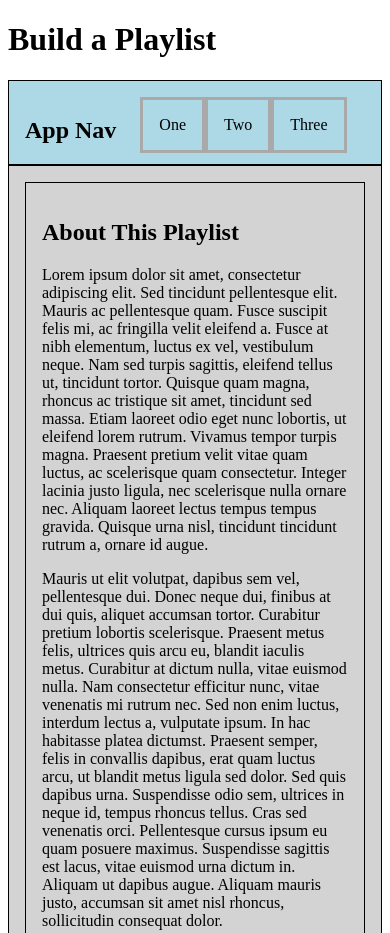
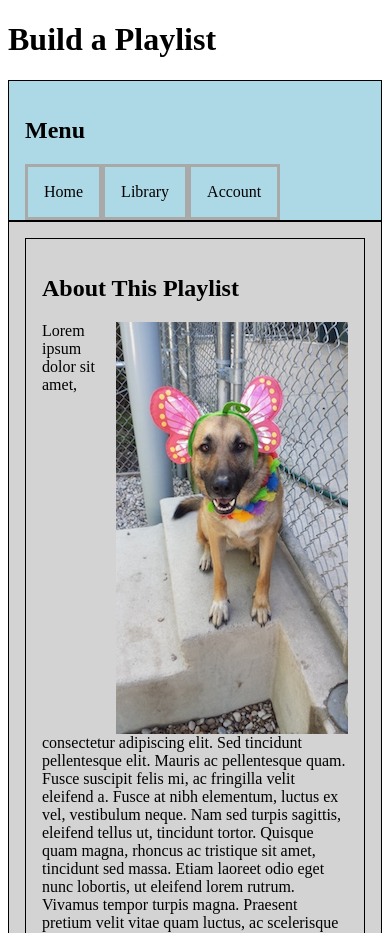
Before and after one commit to eliasjames/training-responsive-design, a plain HTML site: page examples/06-whole-ui/index.html in a window 390 px wide. Shown: the top 933 px of the page. Drawn offline with Linux system fonts and the light colour scheme.

Commit message:
Rename sidebar to nav; add pollyparty

```diff
--- a/examples/06-whole-ui/index.html
+++ b/examples/06-whole-ui/index.html
@@ -19,26 +19,25 @@
 <body>
   <h1>Build a Playlist</h1>
   <div class="grid">
-    <sidebar class="lg-col-1-3 md-col-1-2 push-right sm-top">
-      <nav>
-        <h2>App Nav</h2>
+    <nav class="lg-col-1-3 md-col-1-2 push-right sm-top">
+      <h2>Menu</h2>
       <ul>
         <li>
-            <a>One</a>
+          <a>Home</a>
         </li>
         <li>
-            <a>Two</a>
+          <a>Library</a>
         </li>
         <li>
-            <a>Three</a>
+          <a>Account</a>
         </li>
       </ul>
     </nav>
-    </sidebar>
     <main class="lg-col-2-3 md-col-1-2 sm-bottom">
       <section class="lg-col-1-2 md-col-1-1">
         <h2>About This Playlist</h2>
         <p>
+          <img src="pollyparty.jpg">
           Lorem ipsum dolor sit amet, consectetur adipiscing elit. Sed tincidunt pellentesque elit. Mauris ac pellentesque quam. Fusce suscipit felis mi, ac fringilla velit eleifend a. Fusce at nibh elementum, luctus ex vel, vestibulum neque. Nam sed turpis sagittis, eleifend tellus ut, tincidunt tortor. Quisque quam magna, rhoncus ac tristique sit amet, tincidunt sed massa. Etiam laoreet odio eget nunc lobortis, ut eleifend lorem rutrum. Vivamus tempor turpis magna. Praesent pretium velit vitae quam luctus, ac scelerisque quam consectetur. Integer lacinia justo ligula, nec scelerisque nulla ornare nec. Aliquam laoreet lectus tempus tempus gravida. Quisque urna nisl, tincidunt tincidunt rutrum a, ornare id augue.
         </p>
         <p>
--- a/examples/06-whole-ui/styles.css
+++ b/examples/06-whole-ui/styles.css
@@ -2,6 +2,9 @@
   border: 1px solid black;
   box-sizing: border-box;
   float: left;
+}
+main, section, nav {
+  padding: 1em;
 }
 .list-view-controls {
  	position: absolute;
@@ -35,9 +38,6 @@
   content: "";
   display: table;
 }
-main, section, sidebar {
-  padding: 1em;
-}
 .pl-items-wrapper {
   margin: 0 auto;
   width: 80%;
@@ -45,15 +45,22 @@ main, section, sidebar {
 .push-right {
   float: right;
 }
-sidebar {
+nav {
 	background-color: lightblue;
   padding-bottom: 500em;
   margin-bottom: -500em;
 }
+nav ul {
+  flex-direction: column;
+}
 section {
 	position: relative;
 }
-section ul {
+section p img {
+  float: right;
+  margin-left: 0.5em;
+}
+ul {
   display: flex;
 }
 ul {
@@ -62,6 +69,7 @@ ul {
 }
 ul li {
   border: 3px solid darkgray;
+  flex-basis: auto;
   list-style-type: none;
   padding: 1em;
 }
@@ -71,6 +79,9 @@ ul li {
   }
 }
 @media screen and ( max-width: 768px ) {
+  nav ul {
+    flex-direction: row;
+  }
   .sm-top {
     margin-bottom: 0;
     padding-bottom: 0;
@@ -86,4 +97,22 @@ ul li {
   .sm-bottom {
     width: 100%;
   }
+  nav ul {
+    min-width: 320px;
+  }
 }
+@media screen and ( min-width: 320px ) and ( max-width: 500 ) {
+  nav h2 {
+  }
+}
+@media screen and ( max-width: 320px ) {
+  main, nav {
+    min-width: 320px;
+  }
+  .pl-items-wrapper ul li {
+    border: none;
+    display: block;
+    list-style-type: square;
+    padding: 0.5em;
+  }
+}
```
Also changed, not shown: examples/06-whole-ui/pollyparty.jpg (added). Lines whose indentation alone changed are shown as unchanged.
